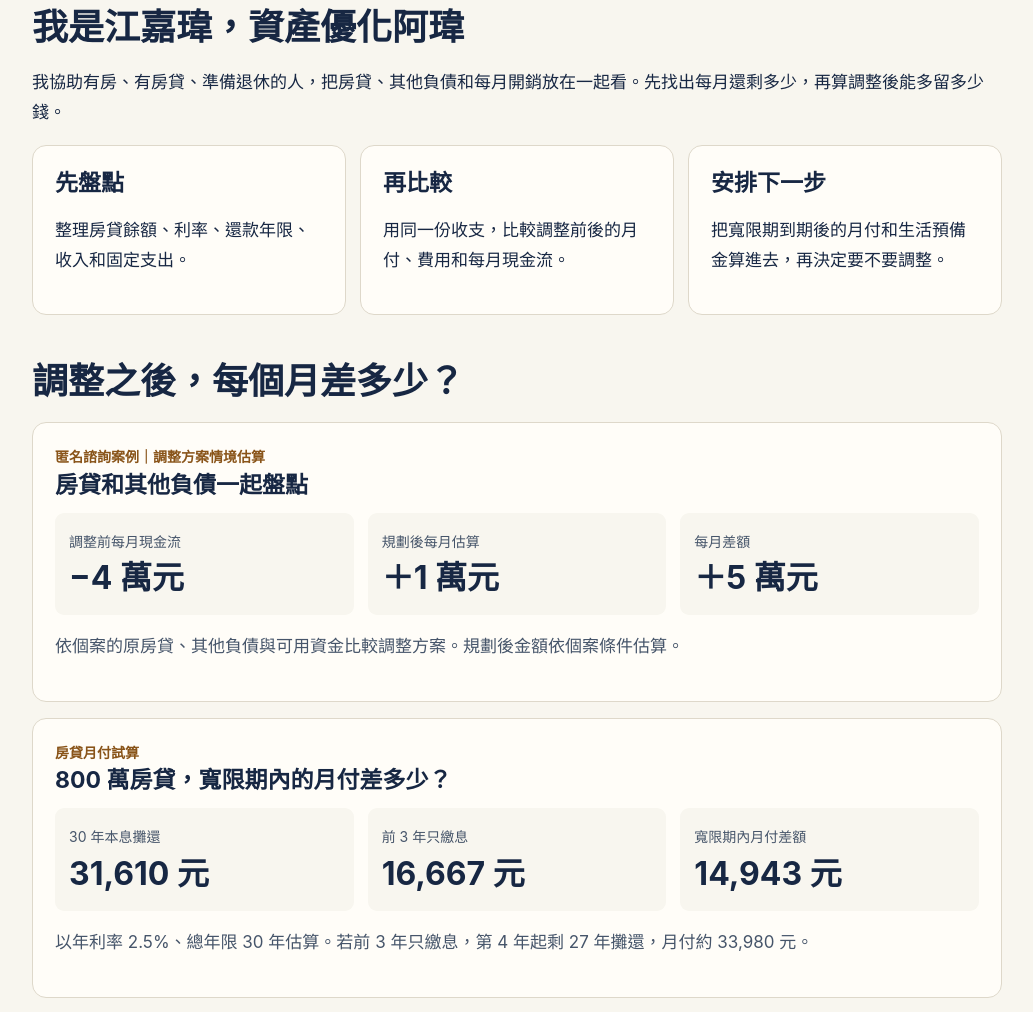
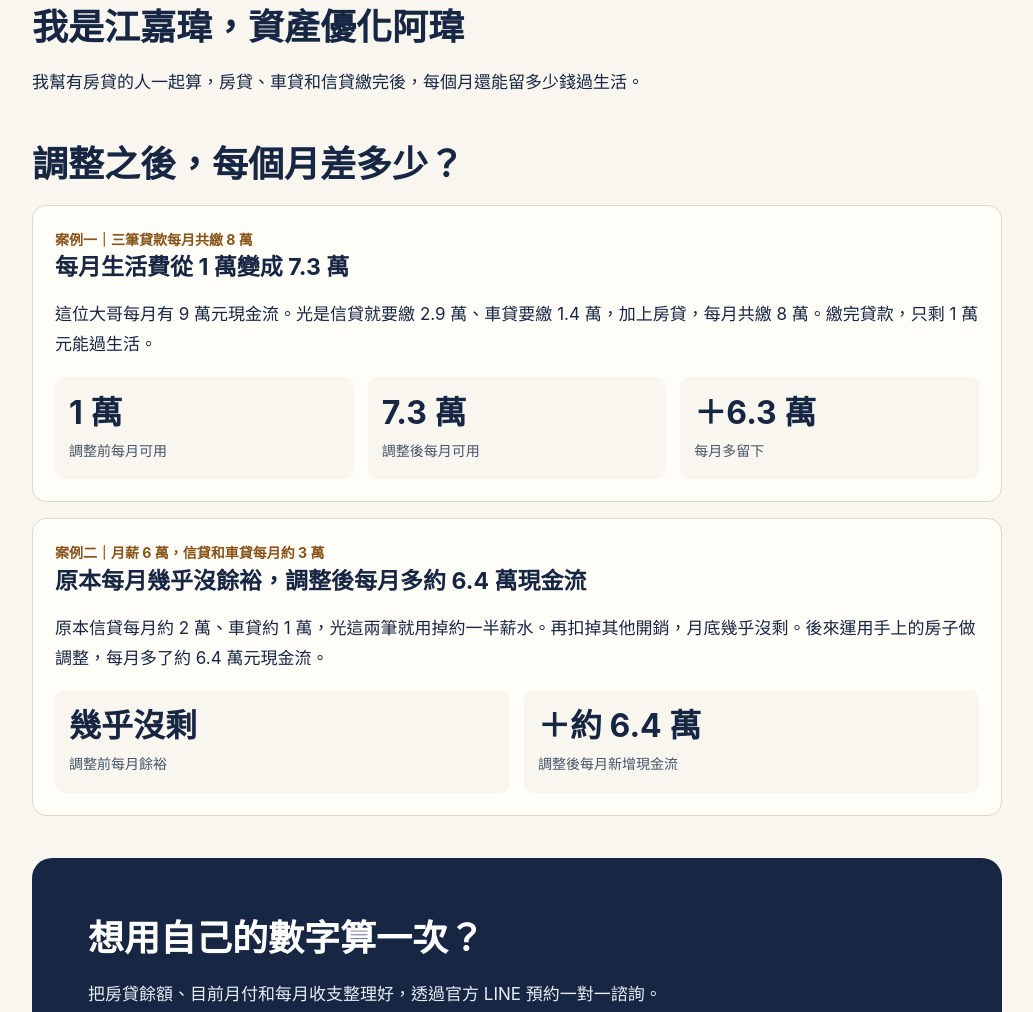
Before and after one commit to showtime0718/pages, a plain HTML site: page bank-financial-proof.html in a window 1280 px wide. Shown: the part 1168-2180 px from the top of the page, without its empty margins (123-1156 px from the left). Drawn offline with Linux system fonts and the light colour scheme.

Commit message:
Simplify profile and show two cash-flow cases

```diff
--- a/bank-financial-proof.html
+++ b/bank-financial-proof.html
@@ -25,9 +25,10 @@ strong,b{font-weight:750}
 section{margin:42px 0}
 nav{display:flex;flex-wrap:wrap;gap:10px;margin-top:20px}
 nav a{background:#fffaf0;color:var(--ink);padding:10px 15px;border-radius:8px;text-decoration:none;font-weight:700}
-.bank-grid,.steps,.numbers{display:grid;gap:14px}
+.bank-grid,.numbers{display:grid;gap:14px}
 .bank-grid{grid-template-columns:repeat(2,minmax(0,1fr))}
-.steps,.numbers{grid-template-columns:repeat(3,minmax(0,1fr))}
+.numbers{grid-template-columns:repeat(3,minmax(0,1fr))}
+.numbers.two{grid-template-columns:repeat(2,minmax(0,1fr))}
 .card,.case,.note{background:var(--card);border:1px solid var(--line);border-radius:14px;padding:22px}
 .card ul{padding-left:21px;margin:0}
 .card li+li{margin-top:10px}
@@ -41,7 +42,7 @@ nav a{background:#fffaf0;color:var(--ink);padding:10px 15px;border-radius:8px;te
 .numbers span{font-size:14px;color:var(--muted)}
 .btn{display:inline-block;background:#f2d49f;color:var(--ink);border-radius:9px;padding:13px 20px;text-decoration:none;font-weight:800}
 footer{border-top:1px solid var(--line);padding:20px 0 38px;font-size:14px;color:var(--muted)}
-@media(max-width:640px){.bank-grid,.steps{grid-template-columns:1fr}.numbers{gap:6px}.numbers div{padding:9px}.numbers b{font-size:20px}.numbers span{font-size:12px}.card,.case{padding:18px}}
+@media(max-width:640px){.bank-grid{grid-template-columns:1fr}.numbers{gap:6px}.numbers div{padding:9px}.numbers b{font-size:20px}.numbers span{font-size:12px}.card,.case{padding:18px}}
 </style>
 </head>
 <body>
@@ -78,36 +79,32 @@ footer{border-top:1px solid var(--line);padding:20px 0 38px;font-size:14px;color
 </section>
 <section id="about">
 <h2>我是江嘉瑋，資產優化阿瑋</h2>
-<p>我協助有房、有房貸、準備退休的人，把房貸、其他負債和每月開銷放在一起看。先找出每月還剩多少，再算調整後能多留多少錢。</p>
-<div class="steps">
-<article class="card"><h3>先盤點</h3><p>整理房貸餘額、利率、還款年限、收入和固定支出。</p></article>
-<article class="card"><h3>再比較</h3><p>用同一份收支，比較調整前後的月付、費用和每月現金流。</p></article>
-<article class="card"><h3>安排下一步</h3><p>把寬限期到期後的月付和生活預備金算進去，再決定要不要調整。</p></article>
-</div>
+<p>我幫有房貸的人一起算，房貸、車貸和信貸繳完後，每個月還能留多少錢過生活。</p>
 </section>
+
 <section aria-label="改善前後金額比較">
 <h2>調整之後，每個月差多少？</h2>
 <article class="case">
-<div class="case-label">匿名諮詢案例｜調整方案情境估算</div>
-<h3>房貸和其他負債一起盤點</h3>
+<div class="case-label">案例一｜三筆貸款每月共繳 8 萬</div>
+<h3>每月生活費從 1 萬變成 7.3 萬</h3>
+<p>這位大哥每月有 9 萬元現金流。光是信貸就要繳 2.9 萬、車貸要繳 1.4 萬，加上房貸，每月共繳 8 萬。繳完貸款，只剩 1 萬元能過生活。</p>
 <div class="numbers">
-<div><span>調整前每月現金流</span><b>−4 萬元</b></div>
-<div><span>規劃後每月估算</span><b>＋1 萬元</b></div>
-<div><span>每月差額</span><b>＋5 萬元</b></div>
+<div><b>1 萬</b><span>調整前每月可用</span></div>
+<div><b>7.3 萬</b><span>調整後每月可用</span></div>
+<div><b>＋6.3 萬</b><span>每月多留下</span></div>
 </div>
-<p class="muted">依個案的原房貸、其他負債與可用資金比較調整方案。規劃後金額依個案條件估算。</p>
 </article>
 <article class="case">
-<div class="case-label">房貸月付試算</div>
-<h3>800 萬房貸，寬限期內的月付差多少？</h3>
-<div class="numbers">
-<div><span>30 年本息攤還</span><b>31,610 元</b></div>
-<div><span>前 3 年只繳息</span><b>16,667 元</b></div>
-<div><span>寬限期內月付差額</span><b>14,943 元</b></div>
+<div class="case-label">案例二｜月薪 6 萬，信貸和車貸每月約 3 萬</div>
+<h3>原本每月幾乎沒餘裕，調整後每月多約 6.4 萬現金流</h3>
+<p>原本信貸每月約 2 萬、車貸約 1 萬，光這兩筆就用掉約一半薪水。再扣掉其他開銷，月底幾乎沒剩。後來運用手上的房子做調整，每月多了約 6.4 萬元現金流。</p>
+<div class="numbers two">
+<div><b>幾乎沒剩</b><span>調整前每月餘裕</span></div>
+<div><b>＋約 6.4 萬</b><span>調整後每月新增現金流</span></div>
 </div>
-<p class="muted">以年利率 2.5%、總年限 30 年估算。若前 3 年只繳息，第 4 年起剩 27 年攤還，月付約 33,980 元。</p>
 </article>
 </section>
+
 <section class="contact" aria-labelledby="contact-title">
 <h2 id="contact-title">想用自己的數字算一次？</h2>
 <p>把房貸餘額、目前月付和每月收支整理好，透過官方 LINE 預約一對一諮詢。</p>
```
